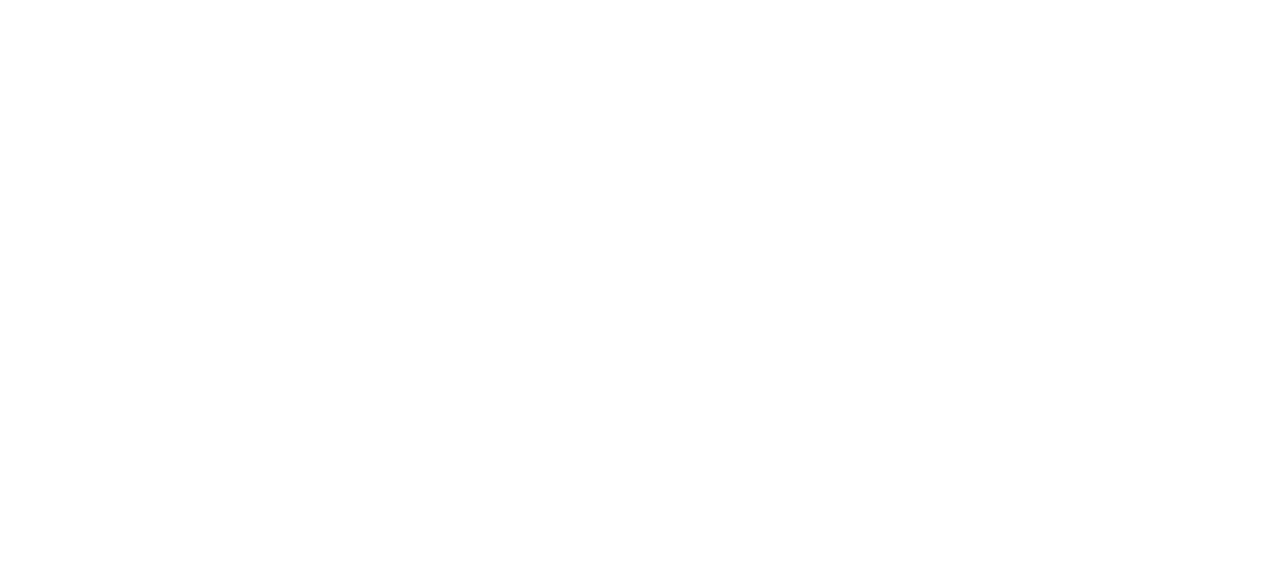
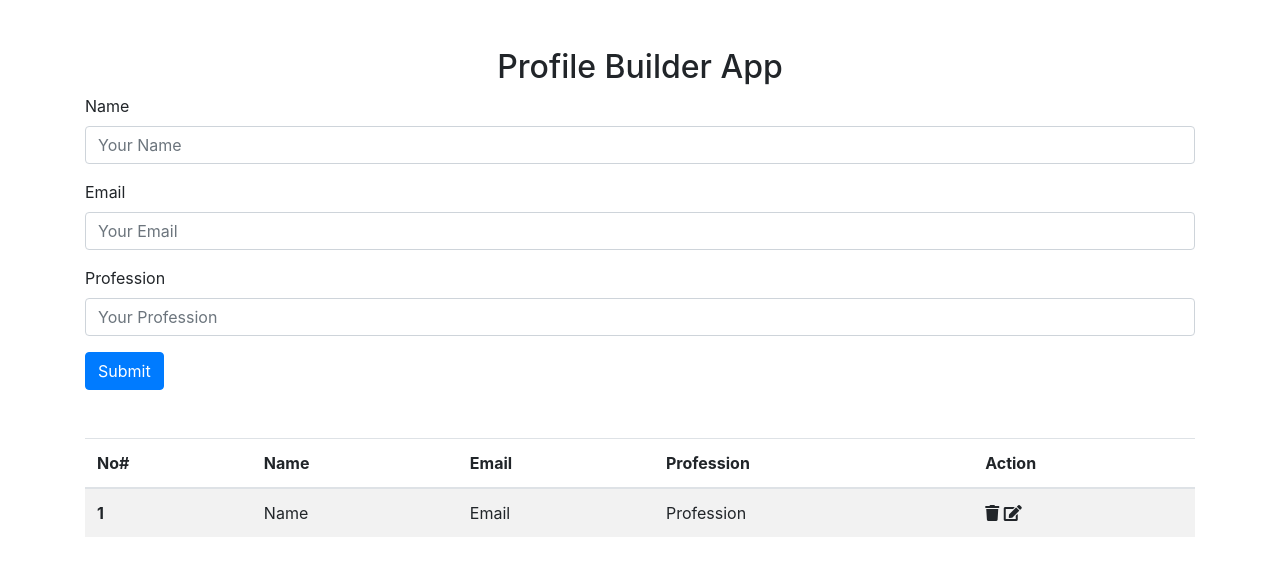
Before and after one commit to bdmostafa/profile-builder-vanillajs, a plain HTML site: page index.html in a window 1280 px wide. Drawn offline with nearby package versions, Linux system fonts and the light colour scheme.

Commit message:
html boilerplate

```diff
--- a/index.html
+++ b/index.html
@@ -4,11 +4,55 @@
 <head>
     <meta charset="UTF-8">
     <meta name="viewport" content="width=device-width, initial-scale=1.0">
-    <title>Profile Builder App</title>
+    <link rel="stylesheet" href="https://maxcdn.bootstrapcdn.com/bootstrap/4.0.0/css/bootstrap.min.css"
+        integrity="sha384-Gn5384xqQ1aoWXA+058RXPxPg6fy4IWvTNh0E263XmFcJlSAwiGgFAW/dAiS6JXm" crossorigin="anonymous">
+    <link rel="stylesheet" href="https://cdnjs.cloudflare.com/ajax/libs/font-awesome/5.14.0/css/all.min.css"
+        integrity="sha512-1PKOgIY59xJ8Co8+NE6FZ+LOAZKjy+KY8iq0G4B3CyeY6wYHN3yt9PW0XpSriVlkMXe40PTKnXrLnZ9+fkDaog=="
+        crossorigin="anonymous" />
+    <title>Profile Builder App With Vanilla</title>
 </head>
 
 <body>
+    <main class="container mt-5">
+        <h2 class="text-center">Profile Builder App</h2>
+        <form>
+            <div class="form-group">
+                <label for="name">Name</label>
+                <input type="text" class="form-control" id="name" placeholder="Your Name">
+            </div>
+            <div class="form-group">
+                <label for="email">Email</label>
+                <input type="email" class="form-control" id="email" placeholder="Your Email">
+            </div>
+            <div class="form-group">
+                <label for="profession">Profession</label>
+                <input type="text" class="form-control" id="profession" placeholder="Your Profession">
+            </div>
+            <button type="submit" class="btn btn-primary">Submit</button>
+            <table class="table table-striped mt-5">
+                <thead>
+                    <tr>
+                        <th scope="col">No#</th>
+                        <th scope="col">Name</th>
+                        <th scope="col">Email</th>
+                        <th scope="col">Profession</th>
+                        <th scope="col">Action</th>
+                    </tr>
+                </thead>
+                <tbody id="profile-list">
+                    <tr>
+                        <th scope="row">1</th>
+                        <td>Name</td>
+                        <td>Email</td>
+                        <td>Profession</td>
+                        <td><i class="fa fa-trash"></i> <i class="fa fa-edit"></i></td>
+                    </tr>
+                </tbody>
+            </table>
+        </form>
+    </main>
 
+    <script src="main.js"></script>
 </body>
 
 </html>
--- a/main.js
+++ b/main.js
@@ -0,0 +1 @@
+alert('ok')
--- a/style.css
+++ b/style.css
@@ -0,0 +1 @@
+body {}
```
